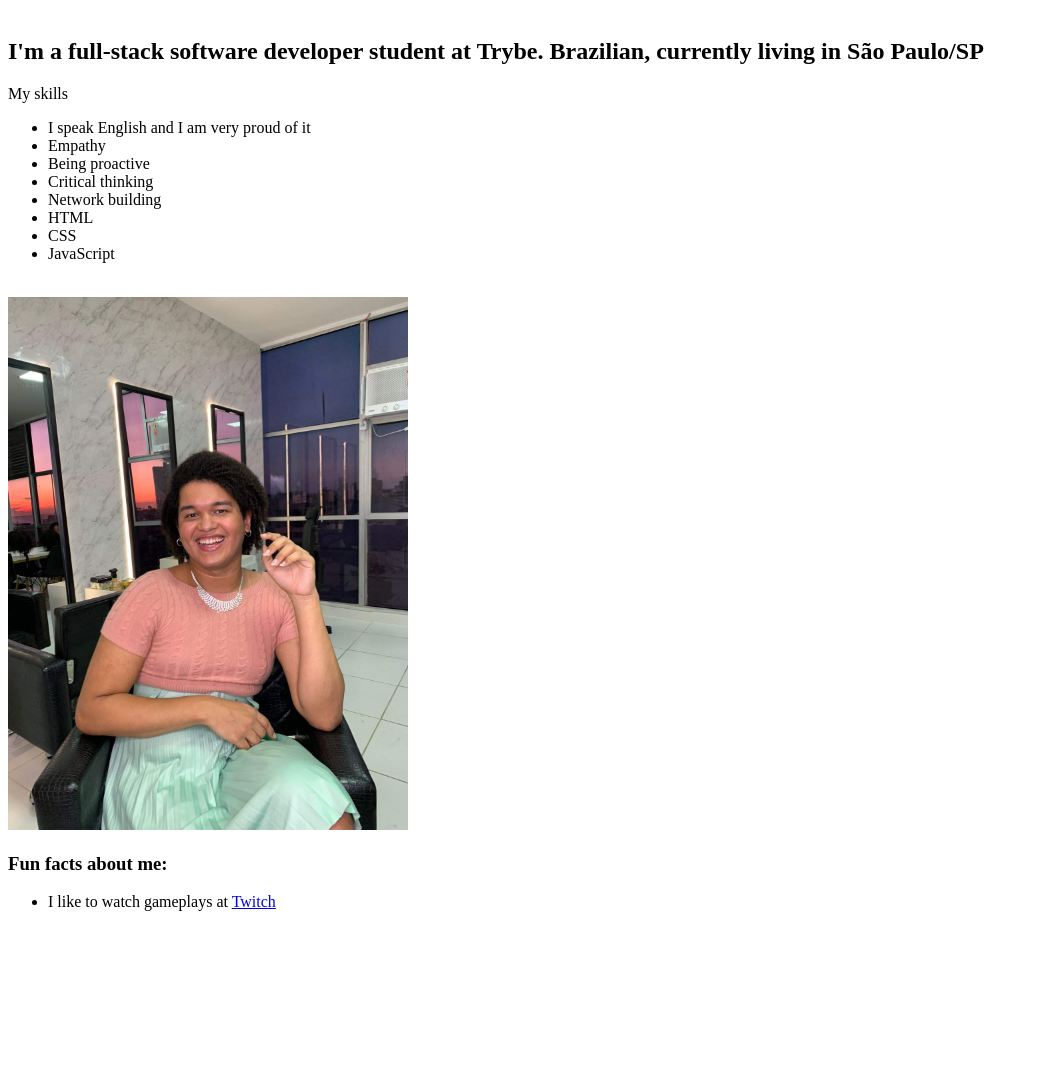
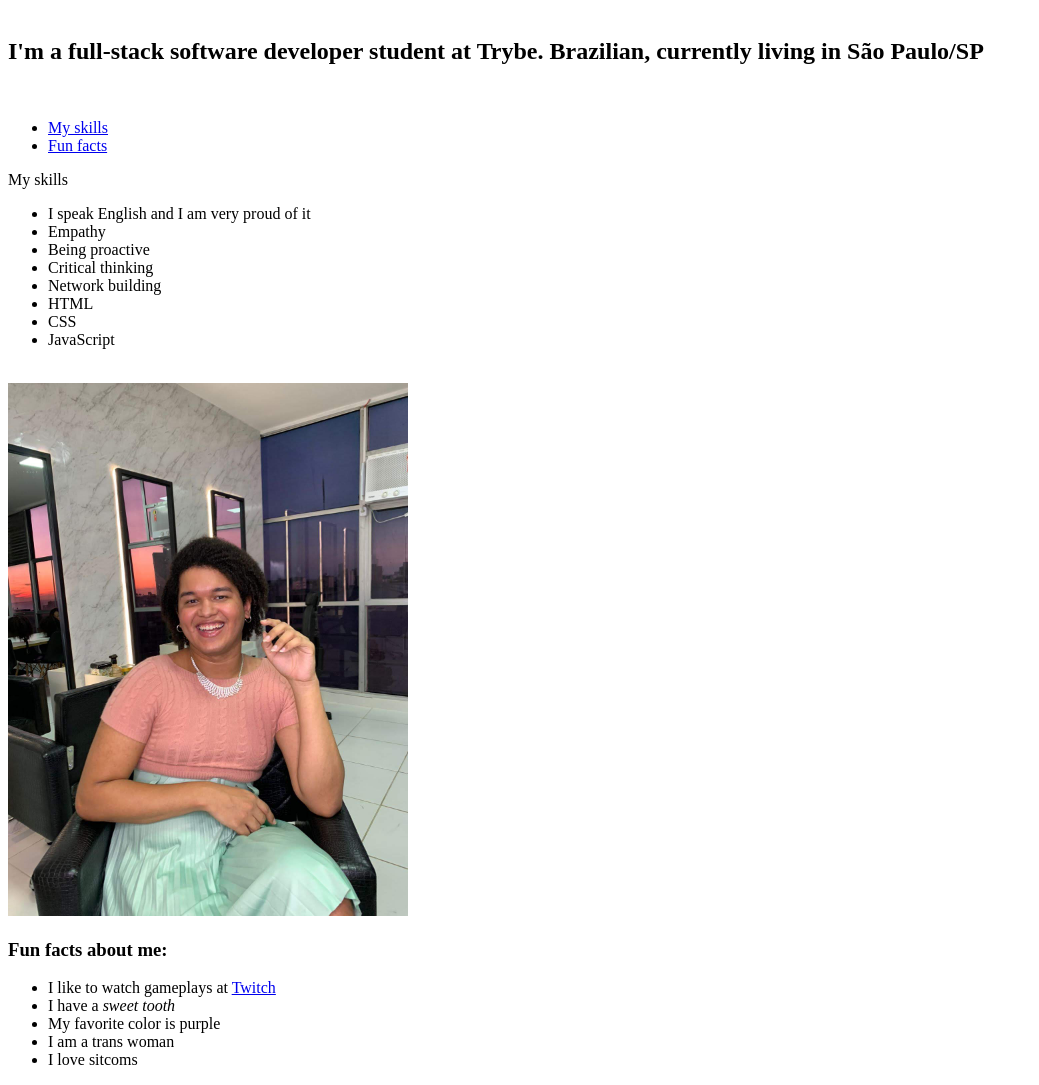
Before and after one commit to theosilvas/Portfolio-Abayomi, a plain HTML site: page index.html in a window 1280 px wide. Shown: the part 80-1165 px from the top of the page, without its empty margins (0-1039 px from the left). Before the commit the page ends 1007 px from the top, so only its background shows below. Drawn offline with Linux system fonts and the light colour scheme.

Commit message:
fun facts

```diff
--- a/index.html
+++ b/index.html
@@ -5,9 +5,15 @@
     <title>Abayomi Theodora Portfolio</title>
   </head>
   <body>
+
+
     <h1><a href="#abayomi">Abayomi Theodora Aniceto da Silva de Jesus</a></h1><br>
-    <h2>I'm a full-stack software developer student at Trybe. Brazilian, currently living in São Paulo/SP</h2>
-      <p>My skills</p>
+    <h2>I'm a full-stack software developer student at Trybe. Brazilian, currently living in São Paulo/SP</h2><br>
+    <p><ul>
+        <li><a href="#skills">My skills</a></li>
+        <li><a href="#fun">Fun facts</a></li>
+    </ul></p>
+      <p id="skills">My skills</p>
       <ul>
         <li>I speak English and I am very proud of it</li>
         <li>Empathy</li>
@@ -21,9 +27,13 @@
 
         <img id="abayomi" src="foto-abayomi.jpg" alt="A picture of Abayomi smiling" width="400PX"></p>
 
-        <h3>Fun facts about me:</h3>
+        <h3 id="fun">Fun facts about me:</h3>
         <ul>
             <li>I like to watch gameplays at <a href="https://www.twitch.tv/" target="_blank">Twitch</a></li>
+            <li>I have a <em>sweet tooth</em></li>
+            <li>My favorite color is purple</li>
+            <li>I am a trans woman</li>
+            <li>I love sitcoms</li>
 
 
 
```
